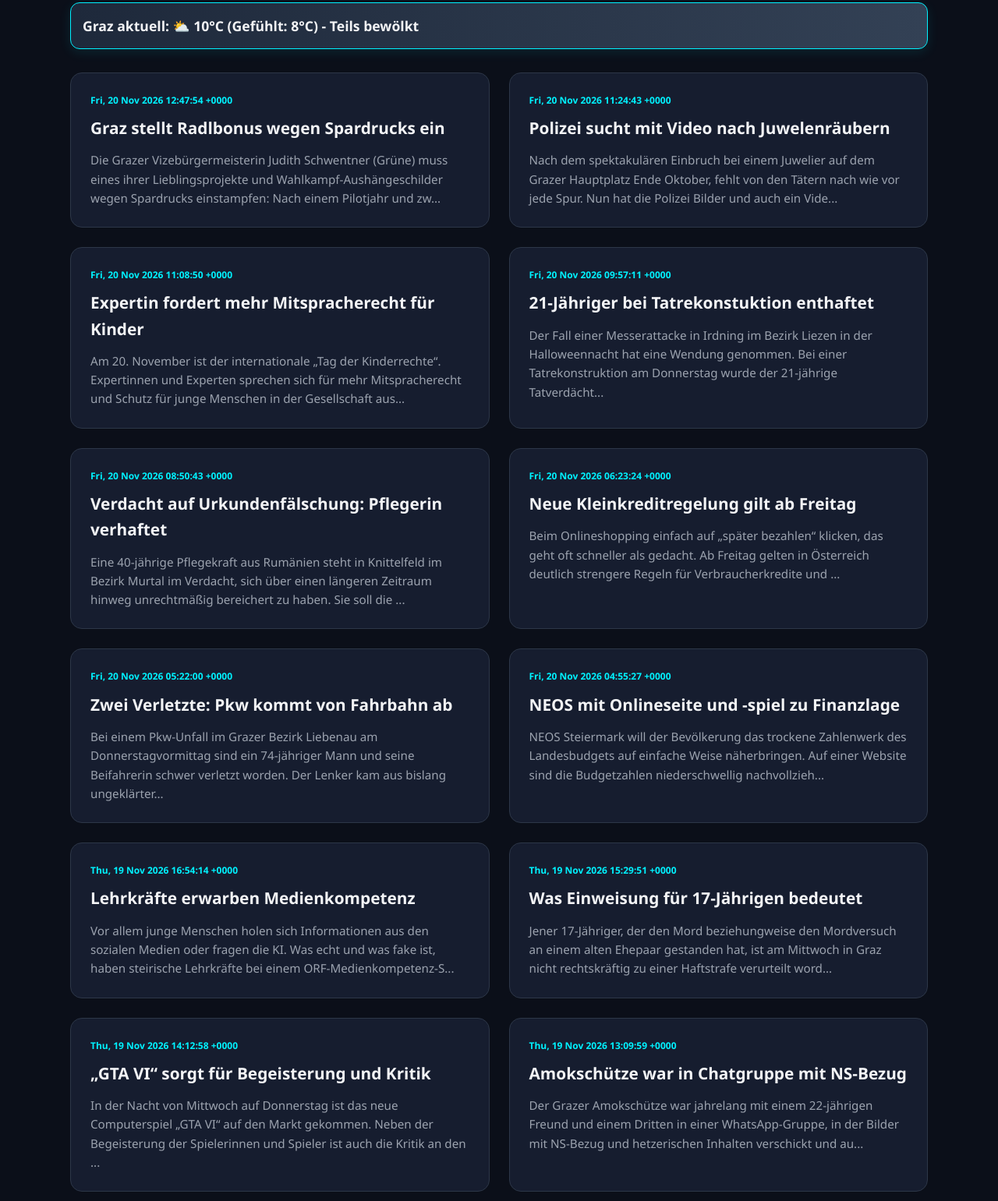
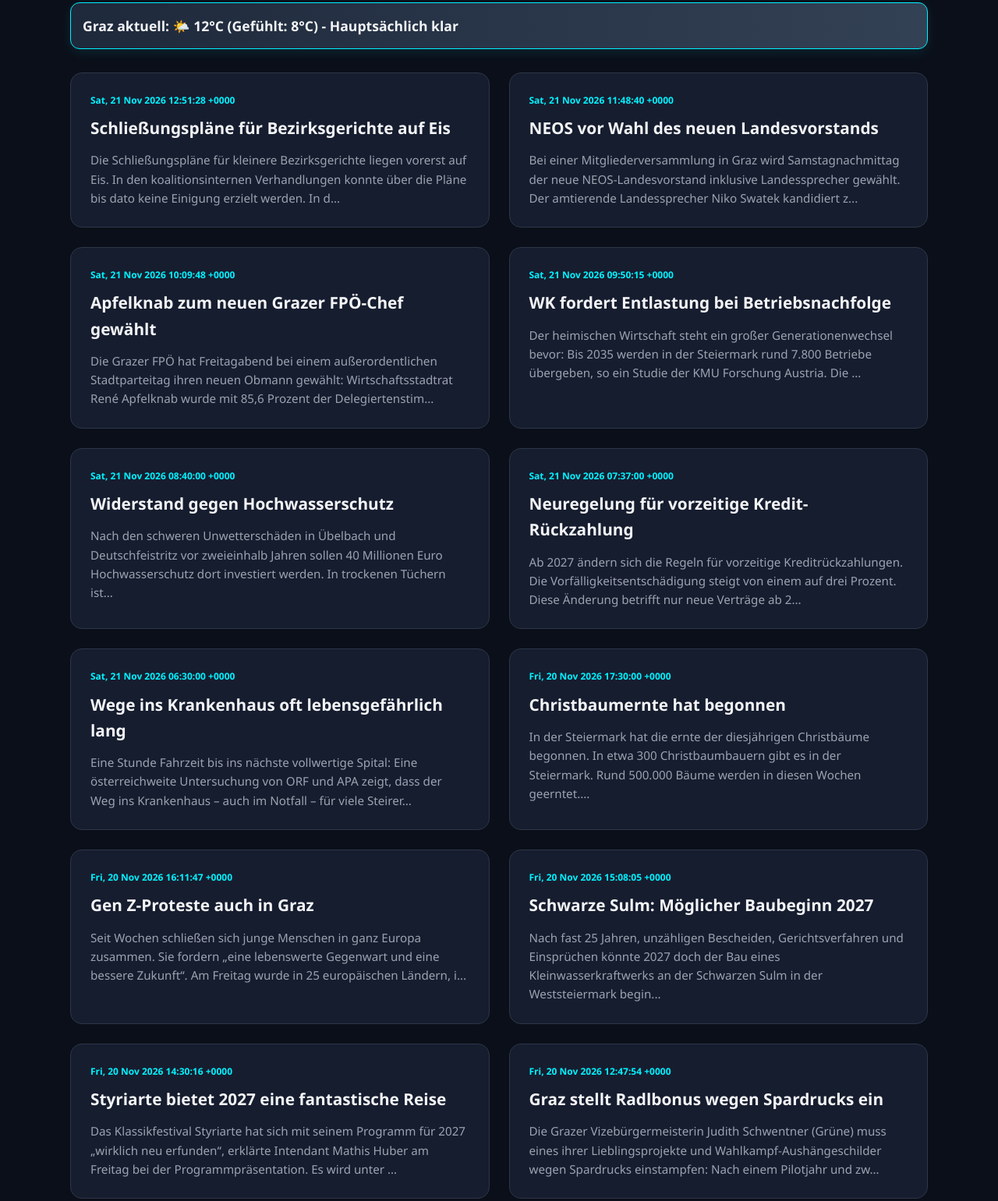
Before and after one commit to HACKERX6661/daily-news, a plain HTML site: page index.html in a window 1280 px wide. Shown: the part 153-1694 px from the top of the page at 78% size. Drawn offline with Linux system fonts and the light colour scheme.

Commit message:
Update News Hub

```diff
--- a/index.html
+++ b/index.html
@@ -53,130 +53,130 @@
         </header>
 
         <div class="weather-bar">
-            Graz aktuell: ⛅ 10°C (Gefühlt: 8°C) - Teils bewölkt
+            Graz aktuell: 🌤️ 12°C (Gefühlt: 8°C) - Hauptsächlich klar
         </div>
 
         <div id="news-container">
 
+                <div class="news-item">
+                    <div class="date">Sat, 21 Nov 2026 12:51:28 +0000</div>
+                    <h3><a href="https://steiermark.orf.at/stories/3380524/" target="_blank">Schließungspläne für Bezirksgerichte auf Eis</a></h3>
+                    <p>Die Schließungspläne für kleinere Bezirksgerichte liegen vorerst auf Eis. In den koalitionsinternen Verhandlungen konnte über die Pläne bis dato keine Einigung erzielt werden. In d...</p>
+                </div>
+                <div class="news-item">
+                    <div class="date">Sat, 21 Nov 2026 11:48:40 +0000</div>
+                    <h3><a href="https://steiermark.orf.at/stories/3380519/" target="_blank">NEOS vor Wahl des neuen Landesvorstands</a></h3>
+                    <p>Bei einer Mitgliederversammlung in Graz wird Samstagnachmittag der neue NEOS-Landesvorstand inklusive Landessprecher gewählt. Der amtierende Landessprecher Niko Swatek kandidiert z...</p>
+                </div>
+                <div class="news-item">
+                    <div class="date">Sat, 21 Nov 2026 10:09:48 +0000</div>
+                    <h3><a href="https://steiermark.orf.at/stories/3380509/" target="_blank">Apfelknab zum neuen Grazer FPÖ-Chef gewählt</a></h3>
+                    <p>Die Grazer FPÖ hat Freitagabend bei einem außerordentlichen Stadtparteitag ihren neuen Obmann gewählt: Wirtschaftsstadtrat René Apfelknab wurde mit 85,6 Prozent der Delegiertenstim...</p>
+                </div>
+                <div class="news-item">
+                    <div class="date">Sat, 21 Nov 2026 09:50:15 +0000</div>
+                    <h3><a href="https://steiermark.orf.at/stories/3380465/" target="_blank">WK fordert Entlastung bei Betriebsnachfolge</a></h3>
+                    <p>Der heimischen Wirtschaft steht ein großer Generationenwechsel bevor: Bis 2035 werden in der Steiermark rund 7.800 Betriebe übergeben, so ein Studie der KMU Forschung Austria. Die ...</p>
+                </div>
+                <div class="news-item">
+                    <div class="date">Sat, 21 Nov 2026 08:40:00 +0000</div>
+                    <h3><a href="https://steiermark.orf.at/stories/3380440/" target="_blank">Widerstand gegen Hochwasserschutz</a></h3>
+                    <p>Nach den schweren Unwetterschäden in Übelbach und Deutschfeistritz vor zweieinhalb Jahren sollen 40 Millionen Euro Hochwasserschutz dort investiert werden. In trockenen Tüchern ist...</p>
+                </div>
+                <div class="news-item">
+                    <div class="date">Sat, 21 Nov 2026 07:37:00 +0000</div>
+                    <h3><a href="https://steiermark.orf.at/stories/3380390/" target="_blank">Neuregelung für vorzeitige Kredit-Rückzahlung</a></h3>
+                    <p>Ab 2027 ändern sich die Regeln für vorzeitige Kreditrückzahlungen. Die Vorfälligkeitsentschädigung steigt von einem auf drei Prozent. Diese Änderung betrifft nur neue Verträge ab 2...</p>
+                </div>
+                <div class="news-item">
+                    <div class="date">Sat, 21 Nov 2026 06:30:00 +0000</div>
+                    <h3><a href="https://steiermark.orf.at/stories/3380341/" target="_blank">Wege ins Krankenhaus oft lebensgefährlich lang</a></h3>
+                    <p>Eine Stunde Fahrzeit bis ins nächste vollwertige Spital: Eine österreichweite Untersuchung von ORF und APA zeigt, dass der Weg ins Krankenhaus – auch im Notfall – für viele Steirer...</p>
+                </div>
+                <div class="news-item">
+                    <div class="date">Fri, 20 Nov 2026 17:30:00 +0000</div>
+                    <h3><a href="https://steiermark.orf.at/stories/3380262/" target="_blank">Christbaumernte hat begonnen</a></h3>
+                    <p>In der Steiermark hat die ernte der diesjährigen Christbäume begonnen. In etwa 300 Christbaumbauern gibt es in der Steiermark. Rund 500.000 Bäume werden in diesen Wochen geerntet....</p>
+                </div>
+                <div class="news-item">
+                    <div class="date">Fri, 20 Nov 2026 16:11:47 +0000</div>
+                    <h3><a href="https://steiermark.orf.at/stories/3380446/" target="_blank">Gen Z-Proteste auch in Graz</a></h3>
+                    <p>Seit Wochen schließen sich junge Menschen in ganz Europa zusammen. Sie fordern „eine lebenswerte Gegenwart und eine bessere Zukunft“. Am Freitag wurde in 25 europäischen Ländern, i...</p>
+                </div>
+                <div class="news-item">
+                    <div class="date">Fri, 20 Nov 2026 15:08:05 +0000</div>
+                    <h3><a href="https://steiermark.orf.at/stories/3380444/" target="_blank">Schwarze Sulm: Möglicher Baubeginn 2027</a></h3>
+                    <p>Nach fast 25 Jahren, unzähligen Bescheiden, Gerichtsverfahren und Einsprüchen könnte 2027 doch der Bau eines Kleinwasserkraftwerks an der Schwarzen Sulm in der Weststeiermark begin...</p>
+                </div>
+                <div class="news-item">
+                    <div class="date">Fri, 20 Nov 2026 14:30:16 +0000</div>
+                    <h3><a href="https://steiermark.orf.at/stories/3380411/" target="_blank">Styriarte bietet 2027 eine fantastische Reise</a></h3>
+                    <p>Das Klassikfestival Styriarte hat sich mit seinem Programm für 2027 „wirklich neu erfunden“, erklärte Intendant Mathis Huber am Freitag bei der Programmpräsentation. Es wird unter ...</p>
+                </div>
                 <div class="news-item">
                     <div class="date">Fri, 20 Nov 2026 12:47:54 +0000</div>
                     <h3><a href="https://steiermark.orf.at/stories/3380373/" target="_blank">Graz stellt Radlbonus wegen Spardrucks ein</a></h3>
                     <p>Die Grazer Vizebürgermeisterin Judith Schwentner (Grüne) muss eines ihrer Lieblingsprojekte und Wahlkampf-Aushängeschilder wegen Spardrucks einstampfen: Nach einem Pilotjahr und zw...</p>
                 </div>
                 <div class="news-item">
-                    <div class="date">Fri, 20 Nov 2026 11:24:43 +0000</div>
-                    <h3><a href="https://steiermark.orf.at/stories/3380396/" target="_blank">Polizei sucht mit Video nach Juwelenräubern</a></h3>
-                    <p>Nach dem spektakulären Einbruch bei einem Juwelier auf dem Grazer Hauptplatz Ende Oktober, fehlt von den Tätern nach wie vor jede Spur. Nun hat die Polizei Bilder und auch ein Vide...</p>
-                </div>
-                <div class="news-item">
-                    <div class="date">Fri, 20 Nov 2026 11:08:50 +0000</div>
-                    <h3><a href="https://steiermark.orf.at/stories/3380329/" target="_blank">Expertin fordert mehr Mitspracherecht für Kinder</a></h3>
-                    <p>Am 20. November ist der internationale „Tag der Kinderrechte“. Expertinnen und Experten sprechen sich für mehr Mitspracherecht und Schutz für junge Menschen in der Gesellschaft aus...</p>
-                </div>
-                <div class="news-item">
-                    <div class="date">Fri, 20 Nov 2026 09:57:11 +0000</div>
-                    <h3><a href="https://steiermark.orf.at/stories/3380351/" target="_blank">21-Jähriger bei Tatrekonstuktion enthaftet</a></h3>
-                    <p>Der Fall einer Messerattacke in Irdning im Bezirk Liezen in der Halloweennacht hat eine Wendung genommen. Bei einer Tatrekonstruktion am Donnerstag wurde der 21-jährige Tatverdächt...</p>
-                </div>
-                <div class="news-item">
-                    <div class="date">Fri, 20 Nov 2026 08:50:43 +0000</div>
-                    <h3><a href="https://steiermark.orf.at/stories/3380349/" target="_blank">Verdacht auf Urkundenfälschung: Pflegerin verhaftet</a></h3>
-                    <p>Eine 40-jährige Pflegekraft aus Rumänien steht in Knittelfeld im Bezirk Murtal im Verdacht, sich über einen längeren Zeitraum hinweg unrechtmäßig bereichert zu haben. Sie soll die ...</p>
-                </div>
-                <div class="news-item">
-                    <div class="date">Fri, 20 Nov 2026 06:23:24 +0000</div>
-                    <h3><a href="https://steiermark.orf.at/stories/3380283/" target="_blank">Neue Kleinkreditregelung gilt ab Freitag</a></h3>
-                    <p>Beim Onlineshopping einfach auf „später bezahlen“ klicken, das geht oft schneller als gedacht. Ab Freitag gelten in Österreich deutlich strengere Regeln für Verbraucherkredite und ...</p>
-                </div>
-                <div class="news-item">
-                    <div class="date">Fri, 20 Nov 2026 05:22:00 +0000</div>
-                    <h3><a href="https://steiermark.orf.at/stories/3380322/" target="_blank">Zwei Verletzte: Pkw kommt von Fahrbahn ab</a></h3>
-                    <p>Bei einem Pkw-Unfall im Grazer Bezirk Liebenau am Donnerstagvormittag sind ein 74-jähriger Mann und seine Beifahrerin schwer verletzt worden. Der Lenker kam aus bislang ungeklärter...</p>
-                </div>
-                <div class="news-item">
-                    <div class="date">Fri, 20 Nov 2026 04:55:27 +0000</div>
-                    <h3><a href="https://steiermark.orf.at/stories/3380271/" target="_blank">NEOS mit Onlineseite und -spiel zu Finanzlage</a></h3>
-                    <p>NEOS Steiermark will der Bevölkerung das trockene Zahlenwerk des Landesbudgets auf einfache Weise näherbringen. Auf einer Website sind die Budgetzahlen niederschwellig nachvollzieh...</p>
-                </div>
-                <div class="news-item">
-                    <div class="date">Thu, 19 Nov 2026 16:54:14 +0000</div>
-                    <h3><a href="https://steiermark.orf.at/stories/3380295/" target="_blank">Lehrkräfte erwarben Medienkompetenz</a></h3>
-                    <p>Vor allem junge Menschen holen sich Informationen aus den sozialen Medien oder fragen die KI. Was echt und was fake ist, haben steirische Lehrkräfte bei einem ORF-Medienkompetenz-S...</p>
-                </div>
-                <div class="news-item">
-                    <div class="date">Thu, 19 Nov 2026 15:29:51 +0000</div>
-                    <h3><a href="https://steiermark.orf.at/stories/3380289/" target="_blank">Was Einweisung für 17-Jährigen bedeutet</a></h3>
-                    <p>Jener 17-Jähriger, der den Mord beziehungweise den Mordversuch an einem alten Ehepaar gestanden hat, ist am Mittwoch in Graz nicht rechtskräftig zu einer Haftstrafe verurteilt word...</p>
-                </div>
-                <div class="news-item">
-                    <div class="date">Thu, 19 Nov 2026 14:12:58 +0000</div>
-                    <h3><a href="https://steiermark.orf.at/stories/3380236/" target="_blank">„GTA VI“ sorgt für Begeisterung und Kritik</a></h3>
-                    <p>In der Nacht von Mittwoch auf Donnerstag ist das neue Computerspiel „GTA VI“ auf den Markt gekommen. Neben der Begeisterung der Spielerinnen und Spieler ist auch die Kritik an den ...</p>
-                </div>
-                <div class="news-item">
-                    <div class="date">Thu, 19 Nov 2026 13:09:59 +0000</div>
-                    <h3><a href="https://steiermark.orf.at/stories/3380267/" target="_blank">Amokschütze war in Chatgruppe mit NS-Bezug</a></h3>
-                    <p>Der Grazer Amokschütze war jahrelang mit einem 22-jährigen Freund und einem Dritten in einer WhatsApp-Gruppe, in der Bilder mit NS-Bezug und hetzerischen Inhalten verschickt und au...</p>
-                </div>
-                <div class="news-item">
                     <div class="date">Aktuell</div>
-                    <h3><a href="https://orf.at/stories/3448782/" target="_blank">Schäden an Österreichs Botschaft: Moskau weist Schuld zurück</a></h3>
+                    <h3><a href="https://orf.at/stories/3448869/" target="_blank">Spanien: Sanchez will Bankenabgabe verlängern</a></h3>
                     <p>...</p>
                 </div>
                 <div class="news-item">
                     <div class="date">Aktuell</div>
-                    <h3><a href="https://orf.at/stories/3448767/" target="_blank">Polen meldet Einschlag von Marschflugkörper</a></h3>
-                    <p>Bei nächtlichen Angriffen auf die Ukraine ist polnischen Regierungsangaben zufolge ein russischer Marschflugkörper in den Luftraum Polens eingedrungen und abgestürzt. Zwei weitere ...</p>
+                    <h3><a href="https://orf.at/stories/3448861/" target="_blank">Minimalkonsens zu Regeln für „Killerroboter“</a></h3>
+                    <p>Die Beratungen über Regeln für den Einsatz autonomer Waffensysteme („Killerroboter“) in Genf haben nicht mehr als einen Minimalkonsens gebracht. Die teilnehmenden Staaten der Konfe...</p>
                 </div>
                 <div class="news-item">
                     <div class="date">Aktuell</div>
-                    <h3><a href="https://orf.at/stories/3448765/" target="_blank">Grüne feiern 40 Jahre im Parlament</a></h3>
-                    <p>Mit einem Festakt im Parlament haben die Grünen am Freitag 40 Jahre im Parlament gefeiert. Die grüne Bundessprecherin Leonore Gewessler begrüßte Gründungsmitglieder und aktuelle Mi...</p>
-                </div>
-                <div class="news-item">
-                    <div class="date">Aktuell</div>
-                    <h3><a href="https://orf.at/stories/3448779/" target="_blank">Österreich Werbung will mehr Skifahrer im Spätwinter</a></h3>
+                    <h3><a href="https://orf.at/stories/3448864/" target="_blank">Forscher: Riemannsche Vermutung mit KI gelöst</a></h3>
                     <p>...</p>
                 </div>
                 <div class="news-item">
                     <div class="date">Aktuell</div>
-                    <h3><a href="https://orf.at/stories/3448778/" target="_blank">Großstreik gegen Regierung in Italien</a></h3>
+                    <h3><a href="https://orf.at/stories/3448866/" target="_blank">Russland: Wildberries-Chefin Kim tritt zurück</a></h3>
                     <p>...</p>
                 </div>
                 <div class="news-item">
                     <div class="date">Aktuell</div>
-                    <h3><a href="https://orf.at/stories/3448773/" target="_blank">Lufthansa streicht in Deutschland 1.000 Jobs</a></h3>
+                    <h3><a href="https://orf.at/stories/3448858/" target="_blank">Budgetstreit: Costa kürzt nach Kritik von Nettozahlern</a></h3>
                     <p>...</p>
                 </div>
                 <div class="news-item">
                     <div class="date">Aktuell</div>
-                    <h3><a href="https://orf.at/stories/3448766/" target="_blank">Myanmar weist IGH-Urteil zu Völkermord an Rohingya zurück</a></h3>
+                    <h3><a href="https://orf.at/stories/3448857/" target="_blank">„Costa Concordia“-Kapitän verlässt nach neun Jahren Gefängnis</a></h3>
                     <p>...</p>
                 </div>
                 <div class="news-item">
                     <div class="date">Aktuell</div>
-                    <h3><a href="https://orf.at/stories/3448763/" target="_blank">Minister: Russische Marschflugkörper in Polen abgestürzt</a></h3>
+                    <h3><a href="https://orf.at/stories/3448852/" target="_blank">Bezirksgerichte: Schließungspläne vorerst auf Eis</a></h3>
                     <p>...</p>
                 </div>
                 <div class="news-item">
                     <div class="date">Aktuell</div>
-                    <h3><a href="https://orf.at/stories/3448762/" target="_blank">Weitere russische Regionen schränken Benzinverkauf ein</a></h3>
+                    <h3><a href="https://orf.at/stories/3448855/" target="_blank">Saudi-Arabien: Huthi-Angriffe auf Riad abgewehrt</a></h3>
                     <p>...</p>
                 </div>
                 <div class="news-item">
                     <div class="date">Aktuell</div>
-                    <h3><a href="https://orf.at/stories/3448761/" target="_blank">Russland gegen Sicherheitsgarantien nach NATO-Art für Ukraine</a></h3>
+                    <h3><a href="https://orf.at/stories/3448853/" target="_blank">Selenskyj: Russische Krim-Brücke wird nicht stehen bleiben</a></h3>
                     <p>...</p>
                 </div>
                 <div class="news-item">
                     <div class="date">Aktuell</div>
-                    <h3><a href="https://orf.at/stories/3448752/" target="_blank">RH sieht weiter Mängel bei Einsatzbereitschaft der Miliz</a></h3>
+                    <h3><a href="https://orf.at/stories/3448851/" target="_blank">Schuldspruch wegen „Palisades“-Feuer in Kalifornien</a></h3>
                     <p>...</p>
                 </div>
                 <div class="news-item">
                     <div class="date">Aktuell</div>
-                    <h3><a href="https://orf.at/stories/3448751/" target="_blank">EU einigt sich mit GB auf Projekte zu Wiederannäherung</a></h3>
+                    <h3><a href="https://orf.at/stories/3448847/" target="_blank">Trump nennt Stabschef als Präsidentschaftskandidaten</a></h3>
                     <p>...</p>
+                </div>
+                <div class="news-item">
+                    <div class="date">Aktuell</div>
+                    <h3><a href="https://orf.at/stories/3448807/" target="_blank">EU schließt Scheitern nicht aus</a></h3>
+                    <p>Bei der 31. Weltklimakonferenz (COP31) in der Türkei dauern die Verhandlungen am Samstag weiter an. Offiziell hätte der Gipfel Freitagabend enden sollen, er musste allerdings wegen...</p>
                 </div>
         </div>
 
```
